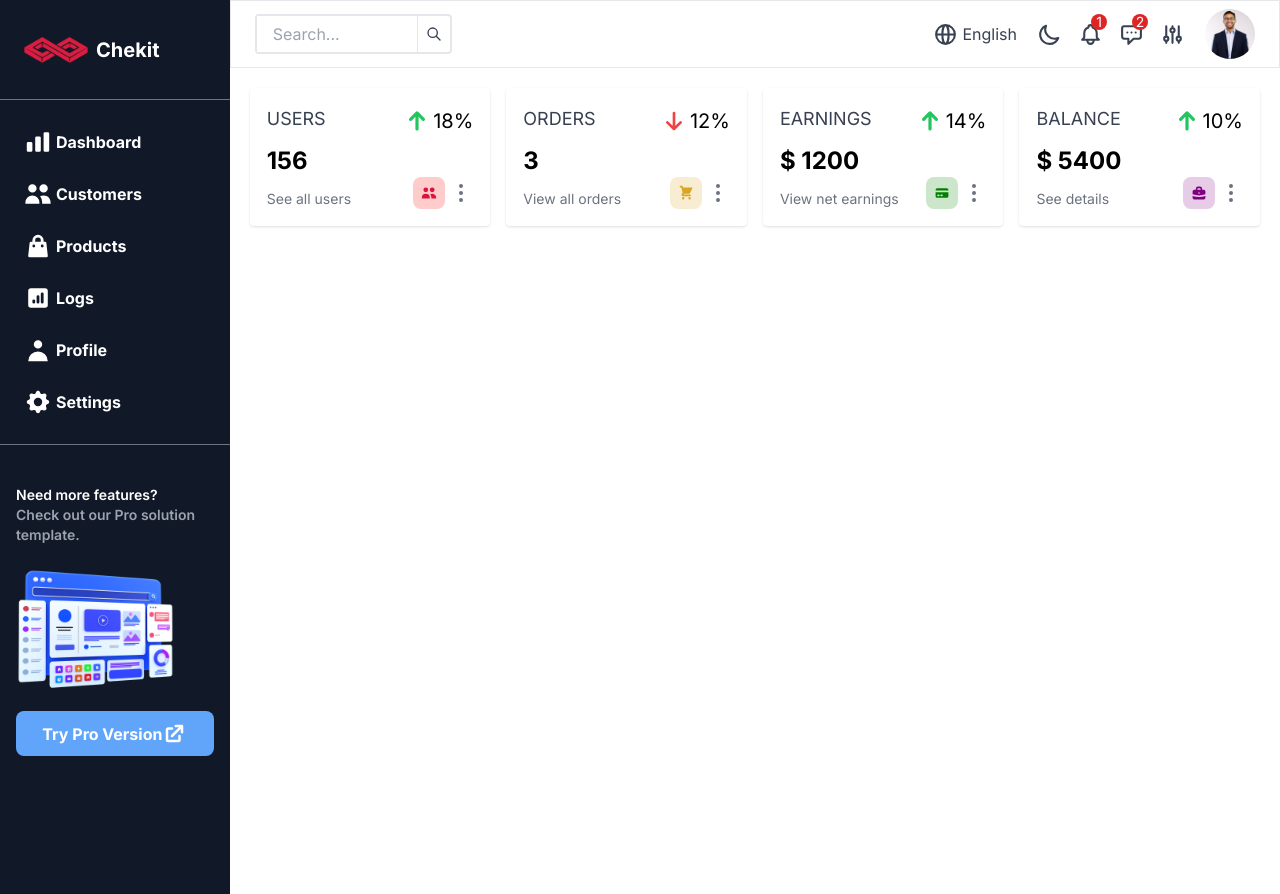
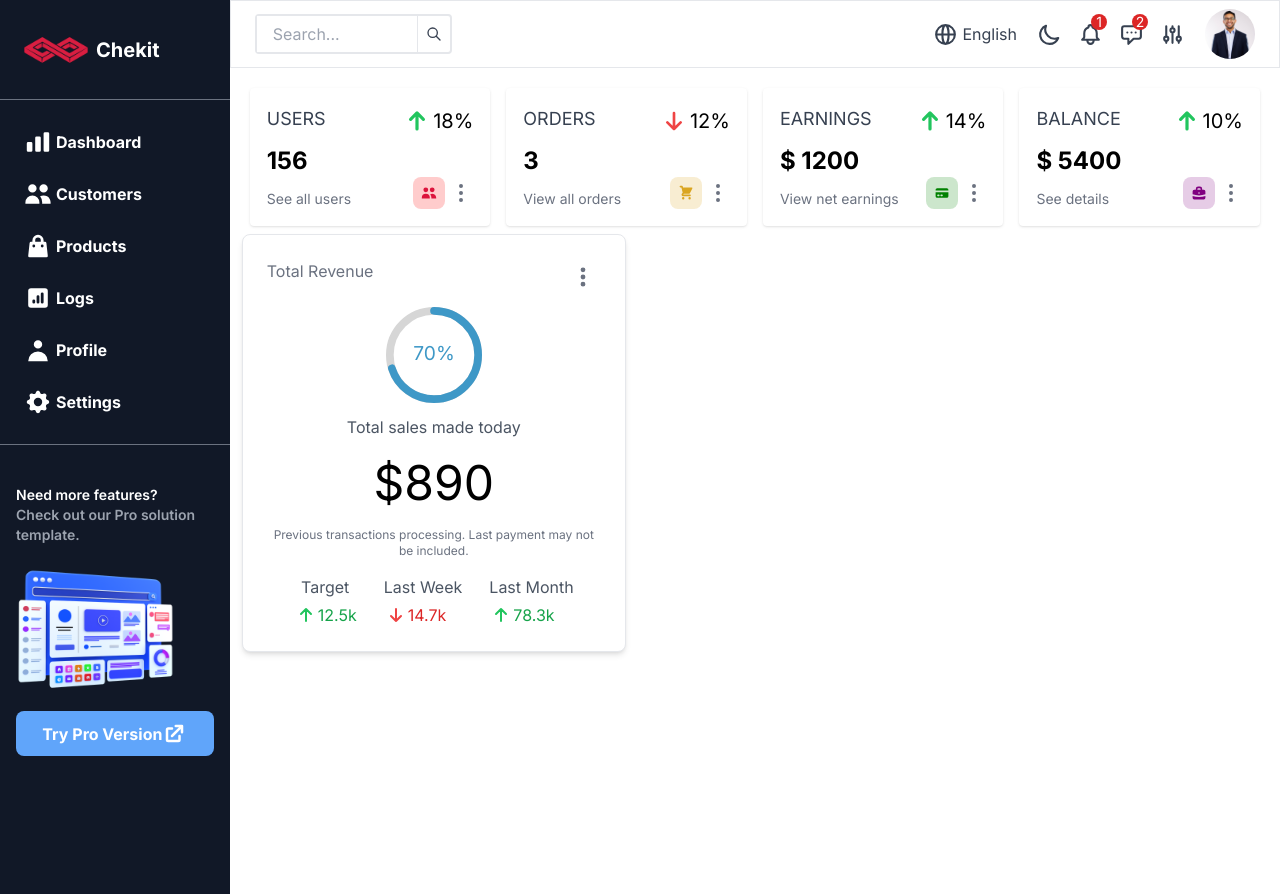
Before and after one commit to KaiWritesCode/react-dashboard, a React (Create React App) app: page / in a window 1280 px wide. Built offline with nearby package versions, Linux system fonts and the light colour scheme.

Commit message:
Added revenue component

```diff
--- a/src/components/Revenue.tsx
+++ b/src/components/Revenue.tsx
@@ -1,7 +1,79 @@
 import React from 'react'
+import { CircularProgressbar } from "react-circular-progressbar"
+import 'react-circular-progressbar/dist/styles.css';
+import { ArrowSmUpIcon, ArrowSmDownIcon } from '@heroicons/react/outline'
+
 
 export default function Revenue() {
+    const total = "$890"
+    const percentage = 70
+    let text = "70%"
+
+    const tempData = [
+        {
+            name: "Target",
+            value: "12.5k",
+            isPositive: true
+        },
+
+        {
+            name: "Last Week",
+            value: "14.7k",
+            isPositive: false
+        },
+        {
+            name: "Last Month",
+            value: "78.3k",
+            isPositive: true
+        }
+    ]
+
+
     return (
-        <div>Revenue</div>
+        <>
+            <div className="max-w-sm bg-white rounded-lg border border-gray-200 shadow-md ">
+                <main className="flex flex-col justify-end p-6 items-center">
+                    <div className='flex justify-between w-full'>
+                        <div className='text-gray-500'>Total Revenue</div>
+                        <button id="dropdownButton" data-dropdown-toggle="dropdown" className="hidden sm:inline-block text-gray-500 dark:text-gray-400 hover:bg-gray-100  focus:ring-gray-200  rounded-lg text-sm p-1.5" type="button">
+                            <svg className="w-6 h-6" fill="currentColor" viewBox="0 0 20 20" xmlns="http://www.w3.org/2000/svg"><path d="M10 6a2 2 0 110-4 2 2 0 010 4zM10 12a2 2 0 110-4 2 2 0 010 4zM10 18a2 2 0 110-4 2 2 0 010 4z"></path></svg>
+                        </button>
+                    </div>
+
+                    <div className='flex flex-col items-center'>
+                        <div className='w-24 py-3'><CircularProgressbar value={percentage} text={text} /></div>
+                        <div className='text-gray-600'>Total sales made today</div>
+                        <div className='font-semi-bold text-5xl py-5'>{total}</div>
+                        <div className='text-gray-500 text-xs text-center'>Previous transactions processing. Last payment may not be included.</div>
+                    </div>
+                    <div className='flex justify-evenly w-full pt-4'>
+                        {tempData.map((item) => {
+                            const { value, isPositive, name } = item
+                            return (
+                                <div className='flex justify-center flex-col text-center'>
+                                    <div className='text-gray-600 mb-1'>{name}</div>
+
+                                    <div className={`${isPositive ? "text-green-600" : "text-red-600"} ${`flex text-center`}`}>
+                                        {isPositive ? <ArrowSmUpIcon className='text-green-500 w-6' /> :
+                                            <ArrowSmDownIcon className='text-red-500 w-6' />}
+                                        {value}</div>
+                                </div>
+                            )
+                        })}
+                    </div>
+
+
+                    {/* <div className='flex justify-center flex-col'>
+                            <div>Last Week</div>
+                            <div className={`${isPositive ? "text-green-600" : "text-red-600"}`}>$12.5k</div>
+                        </div>
+                        <div className='flex justify-center flex-col'>
+                            <div>Last Month</div>
+                            <div className={`${isPositive ? "text-green-600" : "text-red-600"}`}>$12.5k</div>
+                        </div> */}
+
+                </main>
+            </div>
+        </>
     )
 }
--- a/src/pages/Home.tsx
+++ b/src/pages/Home.tsx
@@ -4,6 +4,7 @@ import Navigation from "../components/Navigation";
 import Sidebar from "../components/sidebar/Sidebar";
 import Statbox from "../components/Statbox"
 import { MenuIcon } from "@heroicons/react/solid";
+import Revenue from "../components/Revenue";
 
 function Home() {
   let [isOpen, setIsOpen] = useState(true)
@@ -28,6 +29,9 @@ function Home() {
             <Statbox type="earning" />
             <Statbox type="balance" />
           </div>
+          <div>
+            <Revenue />
+          </div>
         </main>
         <div className={`${`w-full xl:bg-transparent fixed h-full top-0 left-0 bottom-0 pointer-events-none opacity-50`}
         ${isOpen ? "bg-black" : "bg-transparent"}`}></div>
```
